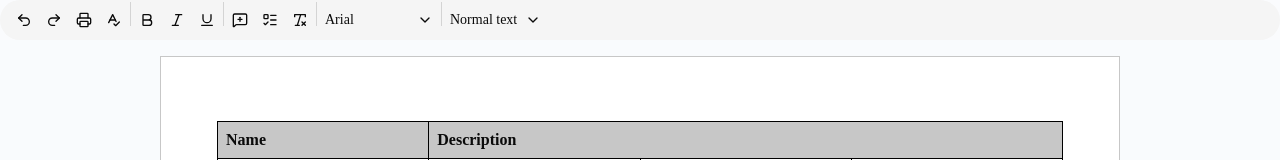
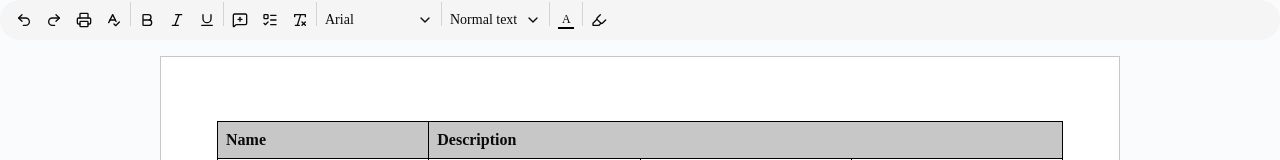
Before and after one commit to iabhinav15/mydoc, a Next.js app: page /documents/1 in a window 1280 px wide. Shown: the top 160 px of the page. Built offline with nearby package versions, Linux system fonts and the light colour scheme.

Commit message:
added highlighter and text color

```diff
--- a/app/documents/[documentId]/editor.tsx
+++ b/app/documents/[documentId]/editor.tsx
@@ -4,6 +4,7 @@ import { TaskItem, TaskList } from "@tiptap/extension-list";
 import { useEditor, EditorContent } from "@tiptap/react";
 import StarterKit from "@tiptap/starter-kit";
 import { TableKit } from "@tiptap/extension-table";
+import Highlight from "@tiptap/extension-highlight";
 import Image from "@tiptap/extension-image";
 import {
   Color,
@@ -75,6 +76,9 @@ export const Editor = () => {
         types: ["textStyle"],
       }),
       TextStyleKit,
+      Highlight.configure({
+        multicolor: true,
+      }),
     ],
     content: `
         <table>
--- a/app/documents/[documentId]/toolbar.tsx
+++ b/app/documents/[documentId]/toolbar.tsx
@@ -1,4 +1,6 @@
 "use client";
+
+import { type ColorResult, CirclePicker, SketchPicker } from "react-color";
 
 import {
   DropdownMenu,
@@ -12,6 +14,7 @@ import { Level } from "@tiptap/extension-heading";
 import {
   BoldIcon,
   ChevronDownIcon,
+  HighlighterIcon,
   ItalicIcon,
   ListTodoIcon,
   LucideIcon,
@@ -23,6 +26,66 @@ import {
   UnderlineIcon,
   Undo2Icon,
 } from "lucide-react";
+
+const HighlightColorButton = () => {
+  const { editor } = useEditorStore();
+
+  const value = editor?.getAttributes("highlight").color || "#FFFFFF";
+
+  const onChange = (color: ColorResult) => {
+    editor?.chain().focus().setHighlight({ color: color.hex }).run();
+  };
+
+  return (
+    <DropdownMenu>
+      <DropdownMenuTrigger asChild>
+        <button
+          className={cn(
+            "text-sm h-7 min-w-7 shrink-0 flex flex-col items-center justify-center rounded-sm hover:bg-neutral-200/80 px-1.5 overflow-hidden",
+          )}
+        >
+          <HighlighterIcon className="size-4" />
+        </button>
+      </DropdownMenuTrigger>
+      <DropdownMenuContent className="p-0 rounded-md w-full">
+        <SketchPicker color={value} onChange={onChange} />
+      </DropdownMenuContent>
+    </DropdownMenu>
+  );
+};
+
+const TextColorButton = () => {
+  const { editor } = useEditorStore();
+
+  const value = editor?.getAttributes("textStyle").color || "#000000";
+
+  const onChange = (color: ColorResult) => {
+    editor?.chain().focus().setColor(color.hex).run();
+  };
+
+  return (
+    <DropdownMenu>
+      <DropdownMenuTrigger asChild>
+        <button
+          className={cn(
+            "text-sm h-7 min-w-7 shrink-0 flex flex-col items-center justify-center rounded-sm hover:bg-neutral-200/80 px-1.5 overflow-hidden",
+          )}
+        >
+          <span className="text-xs">A</span>
+          <div
+            className="h-0.5 w-full"
+            style={{
+              backgroundColor: value,
+            }}
+          />
+        </button>
+      </DropdownMenuTrigger>
+      <DropdownMenuContent className="p-0 rounded-md w-full">
+        <SketchPicker color={value} onChange={onChange} />
+      </DropdownMenuContent>
+    </DropdownMenu>
+  );
+};
 
 const HeadingLevelButton = () => {
   const { editor } = useEditorStore();
@@ -254,6 +317,10 @@ export const Toolbar = () => {
       <FontFamilyButton />
       <Separator orientation="vertical" className="h-6 bg-neutral-300" />
       <HeadingLevelButton />
+      <Separator orientation="vertical" className="h-6 bg-neutral-300" />
+      <TextColorButton />
+      <Separator orientation="vertical" className="h-6 bg-neutral-300" />
+      <HighlightColorButton />
     </div>
   );
 };
--- a/package.json
+++ b/package.json
@@ -48,6 +48,7 @@
     "@tailwindcss/postcss": "^4",
     "@types/node": "^20",
     "@types/react": "^19",
+    "@types/react-color": "^3.0.13",
     "@types/react-dom": "^19",
     "eslint": "^9",
     "eslint-config-next": "16.2.2",
```
Also changed, not shown: 1 other file (tests, documents, lock files or other folders).
